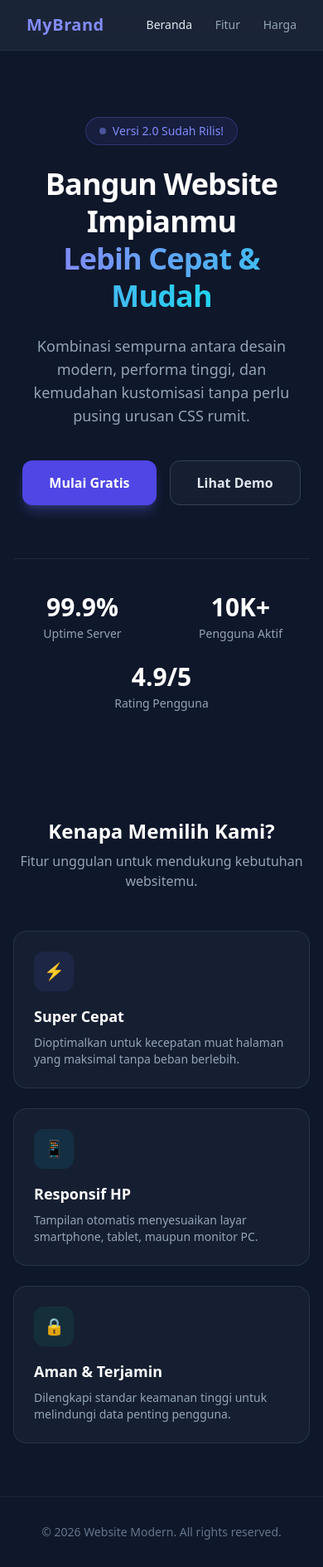
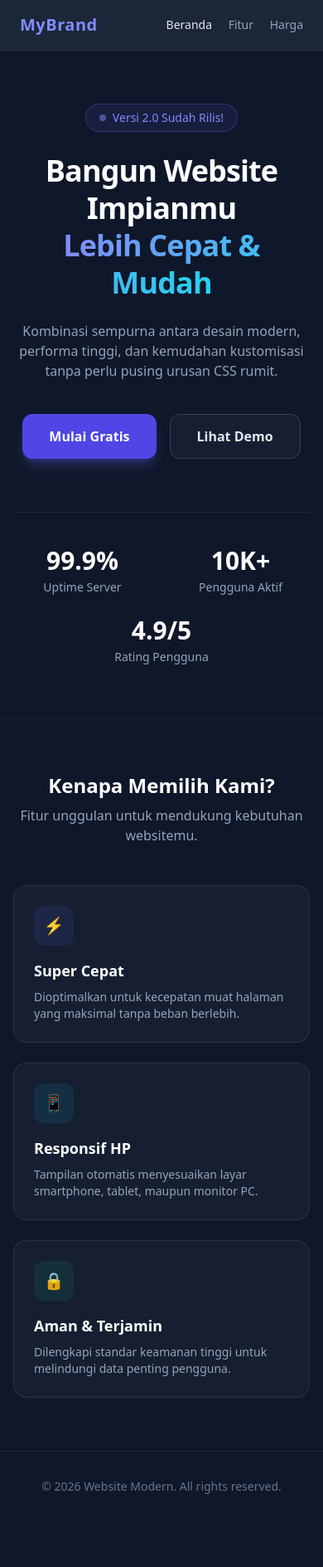
Before and after one commit to Moderenszz/sorta, a plain HTML site: page index.html in a window 390 px wide. Shown: the whole page at 83% size. After the commit the page ends 1834 px from the top, so only its background shows below. Drawn offline with nearby package versions, Linux system fonts and the light colour scheme.

Commit message:
update dikit website
Updated the title and added SEO meta tags. Enhanced the header and main content layout, including action buttons and feature sections.

```diff
--- a/index.html
+++ b/index.html
@@ -3,44 +3,63 @@
 <head>
     <meta charset="UTF-8">
     <meta name="viewport" content="width=device-width, initial-scale=1.0">
-    <title>Website Modern & Lengkap</title>
-    <!-- Framework Tailwind CSS -->
+    <title>MyBrand - Bangun Website Impianmu Lebih Cepat & Mudah</title>
+
+    <!-- Meta SEO & Accessibility -->
+    <meta name="description" content="Kombinasi sempurna antara desain modern, performa tinggi, dan kemudahan kustomisasi tanpa perlu pusing urusan CSS rumit.">
+    <meta name="theme-color" content="#0f172a">
+
+    <!-- Preconnect ke CDN CDN Tailwind untuk mempercepat fetching -->
+    <link rel="preconnect" href="https://cdn.tailwindcss.com" crossorigin>
+
+    <!-- Tailwind CSS Engine -->
     <script src="https://cdn.tailwindcss.com"></script>
+
+    <style>
+        /* Optimasi rendering font dan pemuatan halus */
+        body {
+            font-family: system-ui, -apple-system, BlinkMacSystemFont, 'Segoe UI', Roboto, Oxygen, Ubuntu, Cantarell, sans-serif;
+            text-rendering: optimizeLegibility;
+            -webkit-font-smoothing: antialiased;
+        }
+    </style>
 </head>
-<body class="bg-slate-900 text-slate-100 font-sans min-h-screen flex flex-col justify-between">
+<body class="bg-slate-900 text-slate-100 min-h-screen flex flex-col justify-between antialiased">
 
     <!-- Header / Navbar -->
-    <header class="bg-slate-800/80 backdrop-blur-md sticky top-0 z-50 border-b border-slate-700/50 py-4 px-8 flex justify-between items-center">
-        <h1 class="text-xl font-bold tracking-wide text-indigo-400">MyBrand</h1>
-        <nav class="space-x-6 text-sm font-medium">
-            <a href="#" class="text-slate-200 hover:text-indigo-400 transition">Beranda</a>
-            <a href="#fitur" class="text-slate-400 hover:text-indigo-400 transition">Fitur</a>
-            <a href="#harga" class="text-slate-400 hover:text-indigo-400 transition">Harga</a>
+    <header class="bg-slate-800/90 backdrop-blur-md sticky top-0 z-50 border-b border-slate-700/50 py-4 px-6 sm:px-8 flex justify-between items-center">
+        <a href="#" class="text-xl font-bold tracking-wide text-indigo-400 focus:outline-none focus:ring-2 focus:ring-indigo-400 rounded-lg" aria-label="Halaman Utama MyBrand">MyBrand</a>
+        <nav class="space-x-4 sm:space-x-6 text-sm font-medium" aria-label="Navigasi Utama">
+            <a href="#" class="text-slate-200 hover:text-indigo-400 transition-colors py-1">Beranda</a>
+            <a href="#fitur" class="text-slate-400 hover:text-indigo-400 transition-colors py-1">Fitur</a>
+            <a href="#harga" class="text-slate-400 hover:text-indigo-400 transition-colors py-1">Harga</a>
         </nav>
     </header>
 
+    <!-- Main Content Area -->
+    <main>
         <!-- Hero Section -->
-    <section class="max-w-4xl mx-auto text-center px-4 pt-20 pb-16">
+        <section class="max-w-4xl mx-auto text-center px-4 pt-16 sm:pt-20 pb-16">
             <!-- Badge Kecil -->
             <div class="inline-flex items-center gap-2 bg-indigo-500/10 border border-indigo-500/30 text-indigo-400 px-4 py-1.5 rounded-full text-sm font-medium mb-6">
-            <span class="w-2 h-2 rounded-full bg-indigo-400 animate-pulse"></span>
+                <span class="w-2 h-2 rounded-full bg-indigo-400 animate-pulse" aria-hidden="true"></span>
                 Versi 2.0 Sudah Rilis!
             </div>
 
-        <h2 class="text-4xl sm:text-6xl font-extrabold text-white tracking-tight mb-6 leading-tight">
-            Bangun Website Impianmu <br><span class="text-transparent bg-clip-text bg-gradient-to-r from-indigo-400 to-cyan-400">Lebih Cepat & Mudah</span>
-        </h2>
+            <h1 class="text-4xl sm:text-6xl font-extrabold text-white tracking-tight mb-6 leading-tight">
+                Bangun Website Impianmu <br><span class="text-transparent bg-clip-text bg-gradient-to-r from-indigo-400 to-cyan-400">Lebih Cepat &amp; Mudah</span>
+            </h1>
 
-        <p class="text-slate-400 text-lg sm:text-xl max-w-2xl mx-auto mb-10">
+            <p class="text-slate-400 text-base sm:text-lg max-w-2xl mx-auto mb-10">
                 Kombinasi sempurna antara desain modern, performa tinggi, dan kemudahan kustomisasi tanpa perlu pusing urusan CSS rumit.
             </p>
 
             <!-- Tombol Aksi -->
             <div class="flex flex-wrap justify-center gap-4 mb-16">
-            <button class="bg-indigo-600 hover:bg-indigo-500 text-white font-semibold py-3.5 px-8 rounded-xl shadow-lg shadow-indigo-500/30 transition-all duration-200 hover:-translate-y-0.5 active:scale-95">
+                <button type="button" class="bg-indigo-600 hover:bg-indigo-500 text-white font-semibold py-3.5 px-8 rounded-xl shadow-lg shadow-indigo-500/30 transition-all duration-200 hover:-translate-y-0.5 active:scale-95 focus:ring-2 focus:ring-indigo-400 focus:outline-none">
                     Mulai Gratis
                 </button>
-            <button class="border border-slate-700 bg-slate-800/50 hover:bg-slate-800 text-slate-200 font-semibold py-3.5 px-8 rounded-xl transition-all duration-200 active:scale-95">
+                <button type="button" class="border border-slate-700 bg-slate-800/50 hover:bg-slate-800 text-slate-200 font-semibold py-3.5 px-8 rounded-xl transition-all duration-200 active:scale-95 focus:ring-2 focus:ring-slate-500 focus:outline-none">
                     Lihat Demo
                 </button>
             </div>
@@ -48,54 +67,55 @@
             <!-- Statistik -->
             <div class="grid grid-cols-2 md:grid-cols-3 gap-6 pt-10 border-t border-slate-800 max-w-2xl mx-auto">
                 <div>
-                <h3 class="text-3xl font-bold text-white">99.9%</h3>
+                    <p class="text-3xl font-bold text-white">99.9%</p>
                     <p class="text-sm text-slate-400 mt-1">Uptime Server</p>
                 </div>
                 <div>
-                <h3 class="text-3xl font-bold text-white">10K+</h3>
+                    <p class="text-3xl font-bold text-white">10K+</p>
                     <p class="text-sm text-slate-400 mt-1">Pengguna Aktif</p>
                 </div>
                 <div class="col-span-2 md:col-span-1">
-                <h3 class="text-3xl font-bold text-white">4.9/5</h3>
+                    <p class="text-3xl font-bold text-white">4.9/5</p>
                     <p class="text-sm text-slate-400 mt-1">Rating Pengguna</p>
                 </div>
             </div>
         </section>
 
         <!-- Feature Section (Kartu-Kartu) -->
-    <section id="fitur" class="max-w-5xl mx-auto px-4 py-16">
+        <section id="fitur" class="max-w-5xl mx-auto px-4 py-16 border-t border-slate-800/60">
             <div class="text-center mb-12">
-            <h3 class="text-2xl font-bold text-white mb-2">Kenapa Memilih Kami?</h3>
+                <h2 class="text-2xl sm:text-3xl font-bold text-white mb-2">Kenapa Memilih Kami?</h2>
                 <p class="text-slate-400">Fitur unggulan untuk mendukung kebutuhan websitemu.</p>
             </div>
 
             <div class="grid grid-cols-1 md:grid-cols-3 gap-6">
                 <!-- Kartu 1 -->
-            <div class="bg-slate-800/50 border border-slate-700/60 p-6 rounded-2xl hover:border-indigo-500/50 transition-all">
-                <div class="w-12 h-12 bg-indigo-500/10 text-indigo-400 rounded-xl flex items-center justify-center font-bold text-xl mb-4">⚡</div>
-                <h4 class="text-lg font-bold text-white mb-2">Super Cepat</h4>
+                <article class="bg-slate-800/50 border border-slate-700/60 p-6 rounded-2xl hover:border-indigo-500/50 transition-all">
+                    <div class="w-12 h-12 bg-indigo-500/10 text-indigo-400 rounded-xl flex items-center justify-center font-bold text-xl mb-4" aria-hidden="true">⚡</div>
+                    <h3 class="text-lg font-bold text-white mb-2">Super Cepat</h3>
                     <p class="text-slate-400 text-sm">Dioptimalkan untuk kecepatan muat halaman yang maksimal tanpa beban berlebih.</p>
-            </div>
+                </article>
 
                 <!-- Kartu 2 -->
-            <div class="bg-slate-800/50 border border-slate-700/60 p-6 rounded-2xl hover:border-indigo-500/50 transition-all">
-                <div class="w-12 h-12 bg-cyan-500/10 text-cyan-400 rounded-xl flex items-center justify-center font-bold text-xl mb-4">📱</div>
-                <h4 class="text-lg font-bold text-white mb-2">Responsif HP</h4>
+                <article class="bg-slate-800/50 border border-slate-700/60 p-6 rounded-2xl hover:border-indigo-500/50 transition-all">
+                    <div class="w-12 h-12 bg-cyan-500/10 text-cyan-400 rounded-xl flex items-center justify-center font-bold text-xl mb-4" aria-hidden="true">📱</div>
+                    <h3 class="text-lg font-bold text-white mb-2">Responsif HP</h3>
                     <p class="text-slate-400 text-sm">Tampilan otomatis menyesuaikan layar smartphone, tablet, maupun monitor PC.</p>
-            </div>
+                </article>
 
                 <!-- Kartu 3 -->
-            <div class="bg-slate-800/50 border border-slate-700/60 p-6 rounded-2xl hover:border-indigo-500/50 transition-all">
-                <div class="w-12 h-12 bg-emerald-500/10 text-emerald-400 rounded-xl flex items-center justify-center font-bold text-xl mb-4">🔒</div>
-                <h4 class="text-lg font-bold text-white mb-2">Aman & Terjamin</h4>
+                <article class="bg-slate-800/50 border border-slate-700/60 p-6 rounded-2xl hover:border-indigo-500/50 transition-all">
+                    <div class="w-12 h-12 bg-emerald-500/10 text-emerald-400 rounded-xl flex items-center justify-center font-bold text-xl mb-4" aria-hidden="true">🔒</div>
+                    <h3 class="text-lg font-bold text-white mb-2">Aman &amp; Terjamin</h3>
                     <p class="text-slate-400 text-sm">Dilengkapi standar keamanan tinggi untuk melindungi data penting pengguna.</p>
-            </div>
+                </article>
             </div>
         </section>
+    </main>
 
     <!-- Footer -->
     <footer class="text-center py-8 border-t border-slate-800 text-slate-500 text-sm">
-        &copy; 2026 Website Modern. All rights reserved.
+        <p>&copy; 2026 Website Modern. All rights reserved.</p>
     </footer>
 
 </body>
```
Lines whose indentation alone changed are shown as unchanged.
